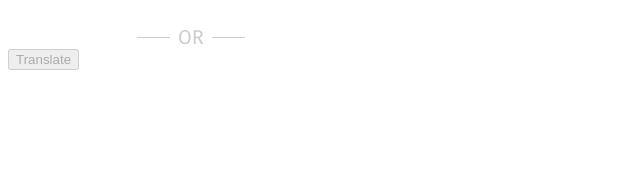
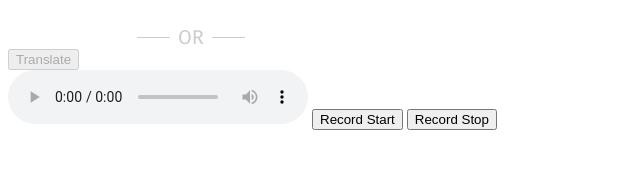
Before and after one commit to alexisraya/idm-371-word-for, a SvelteKit app: page / in a window 1280 px wide. Shown: the part 425-594 px from the top of the page, without its empty margins (0-640 px from the left). Built offline with nearby package versions, Linux system fonts and the light colour scheme; no server answers.

Commit message:
:construction: set up audio recording

```diff
--- a/src/routes/+page.svelte
+++ b/src/routes/+page.svelte
@@ -1,5 +1,4 @@
 <script lang="ts">
-    import { enhance } from '$app/forms';
     import { goto } from '$app/navigation';
     import { LANGUAGES } from "$lib/constants/languages";
     import { CONTEXTS } from "$lib/constants/contexts";
@@ -21,6 +20,9 @@
     let selectedRegion = [];
     let phrase = '';
 
+    let media = [];
+    let audioRecorder: null;
+
     // Function to set CSS variables for colors from colors.ts
     const setCSSCustomProperties = () => {
         const css_root = document.documentElement;
@@ -30,9 +32,26 @@
     };
 
     // Call the function to set CSS custom properties
-    onMount(() => {
+    onMount(async () => {
         setCSSCustomProperties();
+        const stream = await navigator.mediaDevices.getUserMedia({ audio: true });
+        audioRecorder = new MediaRecorder(stream);
+        audioRecorder.ondataavailable = (e) => media.push(e.data)
+        audioRecorder.onstop = function(){
+            const audio = document.querySelector('audio');
+            const blob = new Blob(media, {'type' : 'audio/ogg; codecs=opus'});
+            media = [];
+            audio.src = window.URL.createObjectURL(blob);
+        }
     });
+
+    const startRecording = () => {
+        audioRecorder.start();
+    }
+    const stopRecording = () => {
+        audioRecorder.stop();
+        console.log(media);
+    }
 
     function sanitize(str: String) {
         const map = {
@@ -166,6 +185,9 @@
             </button>
         </div>
     </form>
+    <audio controls />
+    <button on:click={startRecording}>Record Start</button>
+    <button on:click={stopRecording}>Record Stop</button>
 {:else}
     <h2>Translating... please wait</h2>
 {/if}
```
